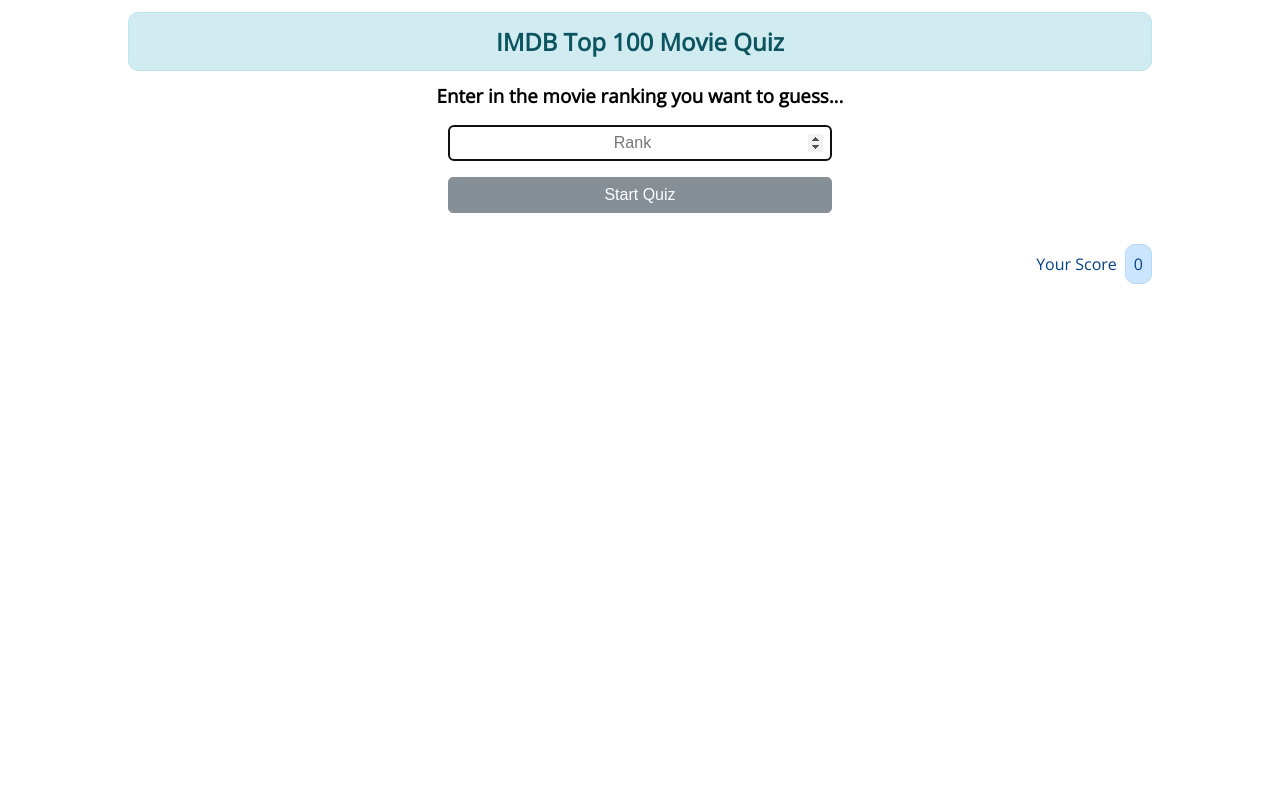
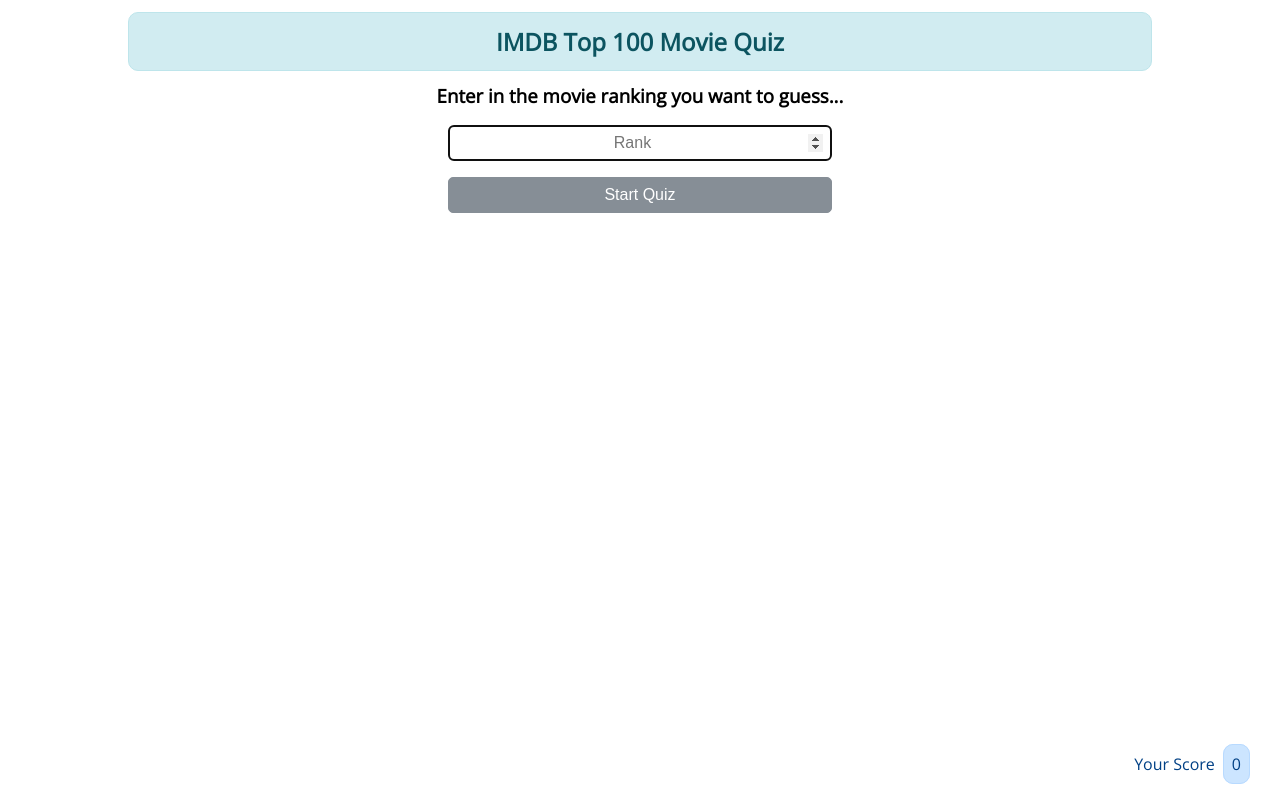
Before and after one commit to hassan-qazi/imdb-movie-quiz, a React app: page / in a window 1280 px wide. Built offline with nearby package versions, Linux system fonts and the light colour scheme.

Commit message:
Update index.css

```diff
--- a/src/index.css
+++ b/src/index.css
@@ -162,9 +162,13 @@
 }
 
 .score {
-  width: 80%;
+  position: fixed;
+  right: 20px;
+  bottom: 20px;
+  background: white;
+  border-radius: 10px;
+  padding: 5px 10px;
   margin: 0 auto;
-  text-align: right;
   color: #004085;
   font-size: 16px;
 }
```
